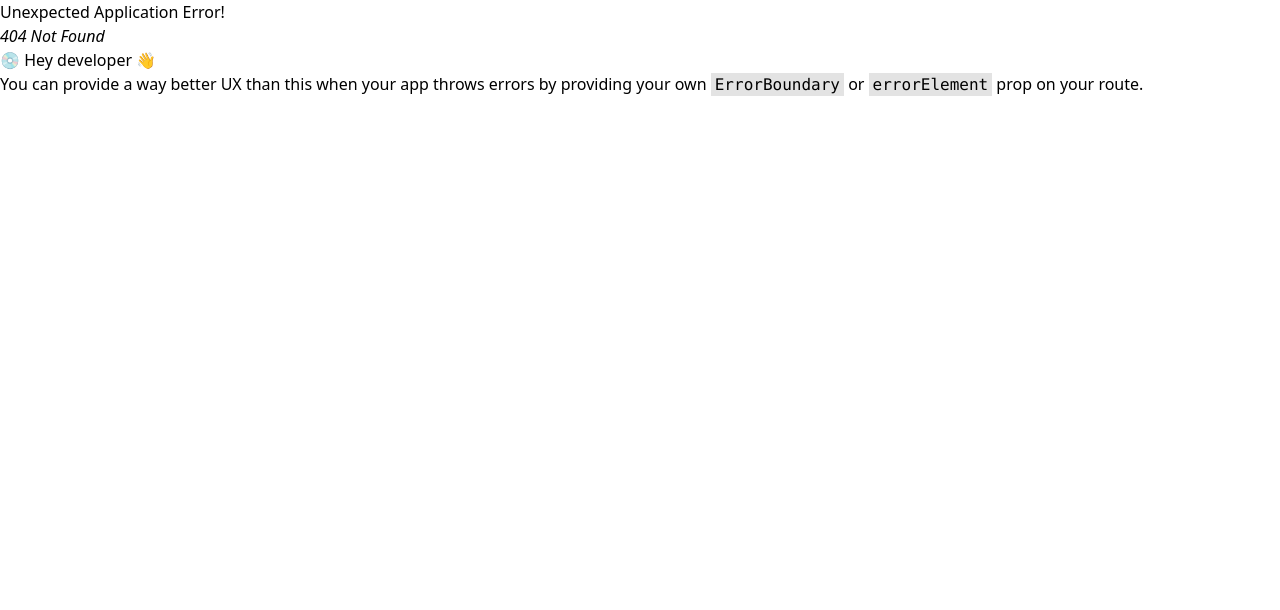
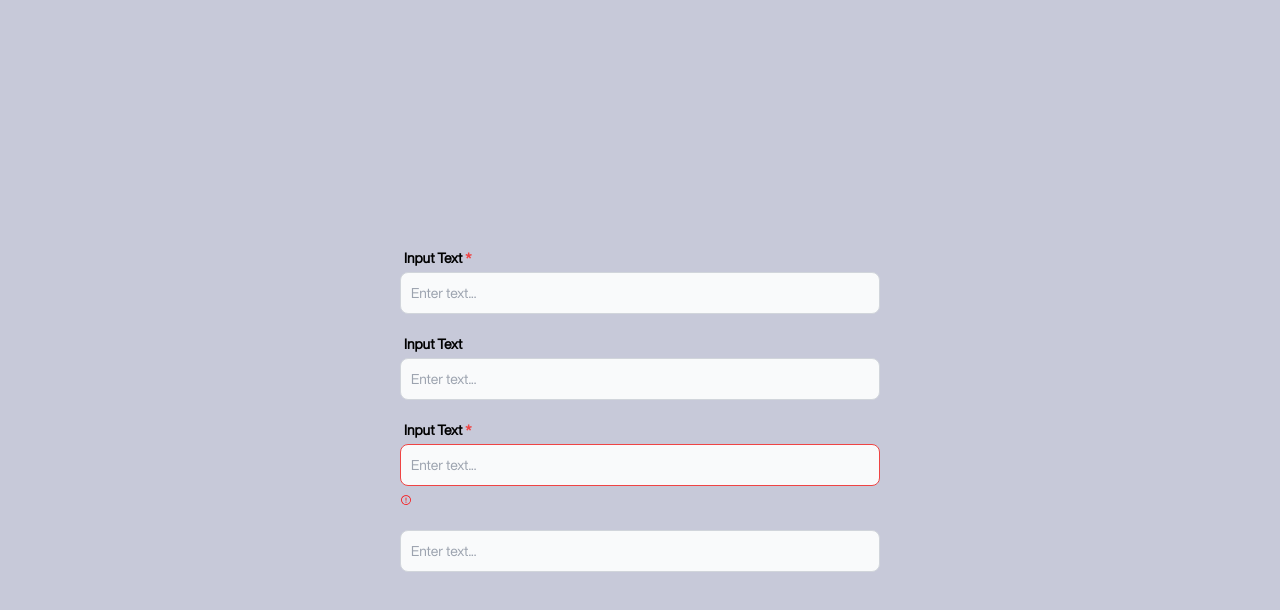
Before and after one commit to UofA-Blueprint/AlzheimerCalgary2.0, a React (Vite) app: page /input-field-test in a window 1280 px wide. Before the commit this address had no page. Shown: the top 610 px of the page. Built offline with nearby package versions, Linux system fonts and the light colour scheme.

Commit message:
First draft

```diff
--- a/src/App.tsx
+++ b/src/App.tsx
@@ -13,6 +13,7 @@ import SortDropdownListTestRoute from "@/routes/SortDropdownListTestRoute";
 import NavigationTest from "@/routes/NavigationTest";
 import ToastTestRoute from "@/routes/ToastTestRoute";
 import MediaUploadZoneTestRoute from "@/routes/MediaUploadZoneTestRoute";
+import InputFieldTestRoute from "./routes/InputFieldTestRoute";
 
 const router = createBrowserRouter([
   {
@@ -44,6 +45,10 @@ const router = createBrowserRouter([
     path: "/toast-test",
     element: <ToastTestRoute />,
   },
+  {
+    path: "/input-field-test",
+    element: <InputFieldTestRoute />
+  },
 ]);
 
 function App() {
--- /dev/null
+++ b/src/components/InputField.tsx
@@ -0,0 +1,46 @@
+import { WarningCircle } from "@phosphor-icons/react";
+
+
+export interface InputFieldProps {
+    type: string;
+    error: boolean;
+    label: string;
+    required: boolean;
+}
+
+// To do: hover should be a drak shadow
+//        error on the input box
+//
+
+
+function InputField({ type, error, label, required }: InputFieldProps) {
+
+    return <div className="mt-5 w-[30em]">
+        {required === false
+        ? <label className="block mb-1 ml-1 text-sm font-bold text-light-500 dark:text-white">
+            {label}
+        </label>
+        :
+            <label className="block mb-1 ml-1 text-sm font-bold text-light-500 dark:text-white">
+                {label } <span className="text-red-500"> * </span>
+            </label>
+        }
+
+        {error !== true
+        ? <input placeholder={"Enter "+ type +"..."} type={type}
+        className="bg-gray-50 border border-gray-300 text-light-500 text-sm rounded-lg focus:shadow-lg block w-full p-2.5  dark:text-white">
+        </input>
+        : <div><input placeholder={"Enter "+ type +"..."} type={type}
+            className="bg-gray-50 border border-red-500 text-light-500 text-sm rounded-lg focus:shadow-lg block w-full p-2.5  dark:text-white">
+            </input>
+
+            <div className="text-red-500 text-xs">
+                <WarningCircle color="red" className="mt-2 " />
+
+            </div>
+        </div>
+        }
+    </div>;
+}
+
+export default InputField;
--- /dev/null
+++ b/src/routes/InputFieldTestRoute.tsx
@@ -0,0 +1,18 @@
+import InputField from "@/components/InputField";
+
+function InputFieldTestRoute() {
+  return (
+    <div className="flex flex-col justify-center items-center min-h-screen bg-neutrals-dark-100">
+      {/* Required Field */}
+      <InputField type="text" error={false} label="Input Text" required={true}/>
+      {/* Optional field */}
+      <InputField type="text" error={false} label="Input Text" required={false}/>
+      {/* Error field */}
+      <InputField type="text" error={true} label="Input Text" required={true}/>
+      {/* No label */}
+      <InputField type="text" error={false} label="" required={false}/>
+    </div>
+  );
+}
+
+export default InputFieldTestRoute;
```
